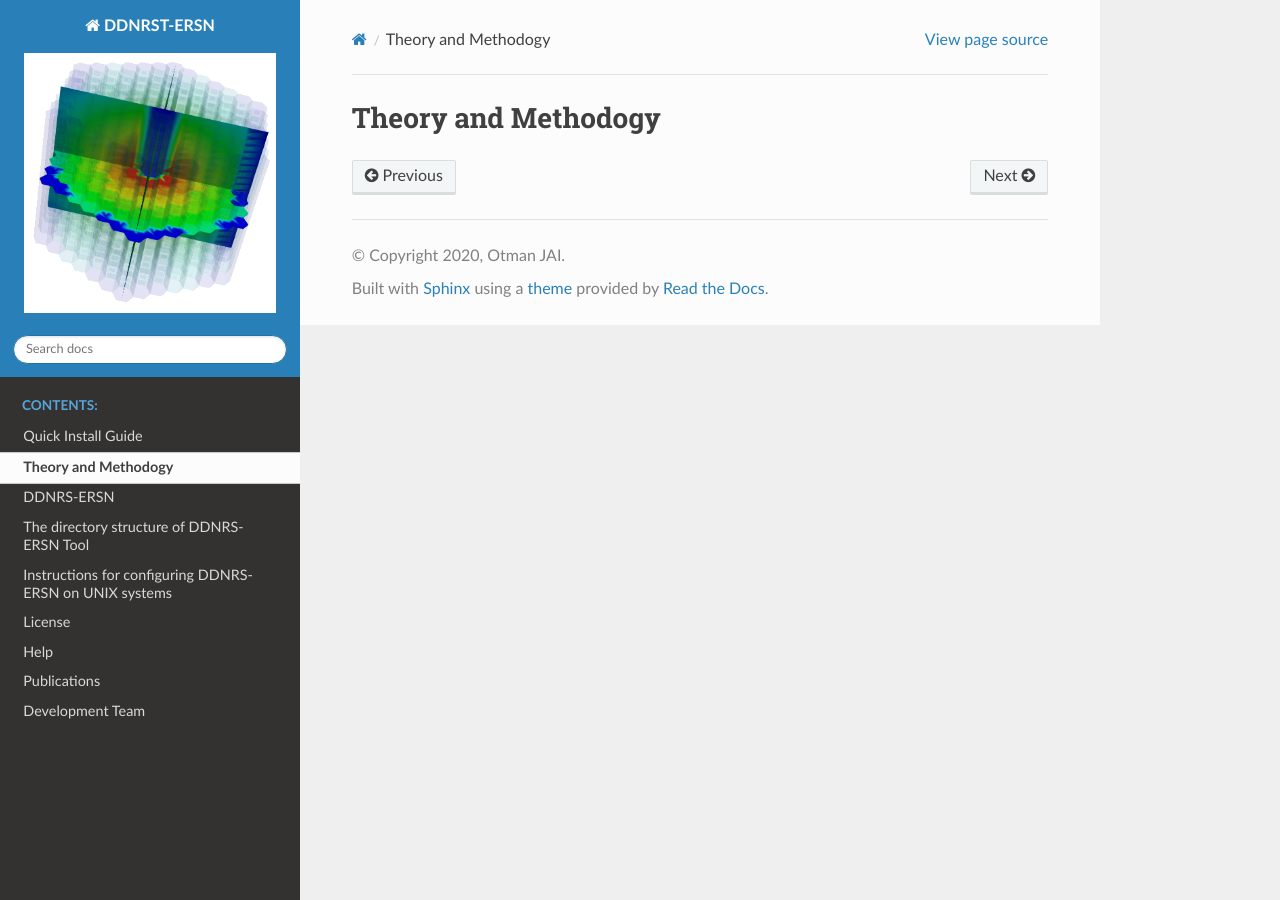
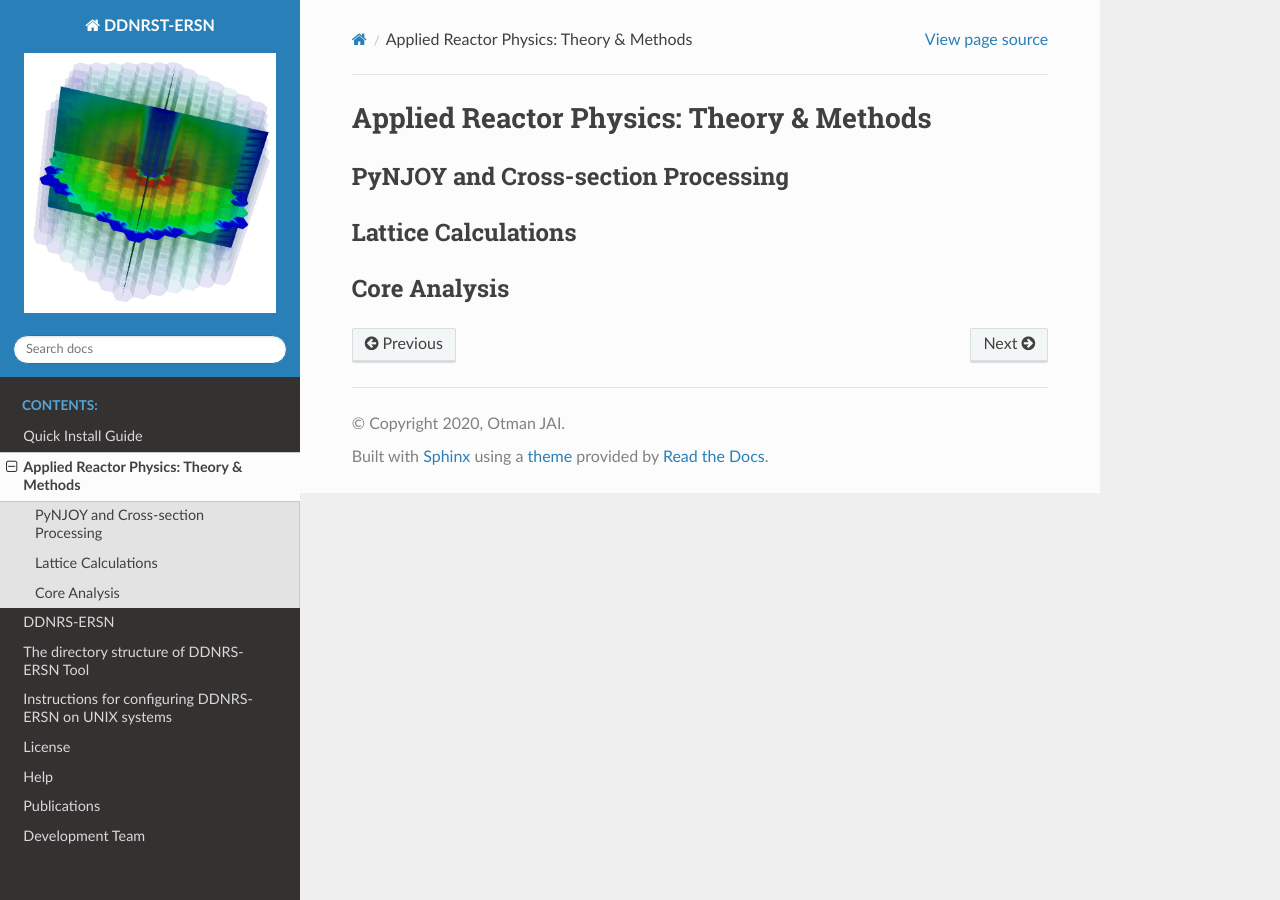
Before and after one commit to otmanjai/DDNRS-ERSN, a Sphinx documentation site: the page built from docs/source/Theory.rst, in a window 1280 px wide. Built offline with Sphinx 7.4.7 and the Read the Docs theme 2.0.0, drawn with Linux system fonts in a browser that asks for light colours.

Commit message:
Update Theory.rst

```diff
--- a/docs/source/Theory.rst
+++ b/docs/source/Theory.rst
@@ -1,2 +1,15 @@
-Theory and Methodogy
-====================
+=========================================
+Applied Reactor Physics: Theory & Methods
+=========================================
+
+-----------------------------------
+PyNJOY and Cross-section Processing
+-----------------------------------
+
+--------------------
+Lattice Calculations
+--------------------
+
+-------------
+Core Analysis
+-------------
```
